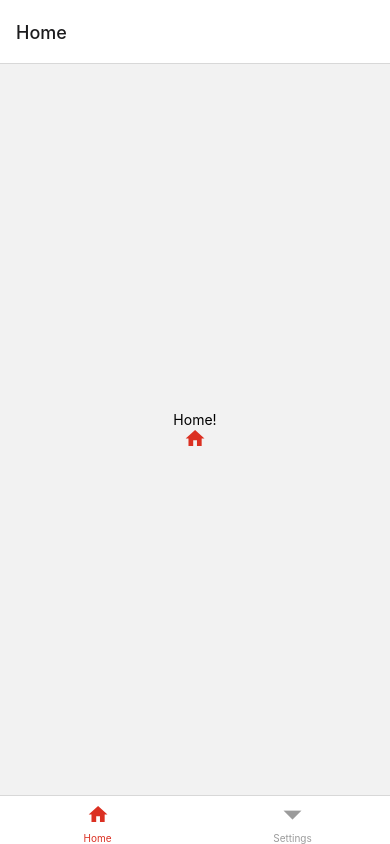
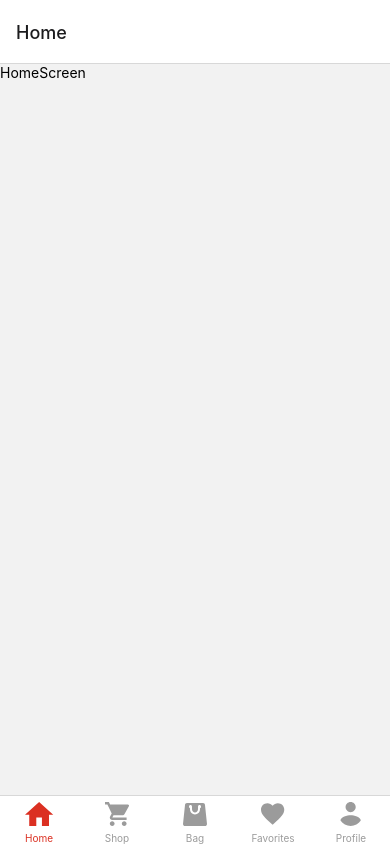
Before and after one commit to David510V/E-Commerce, a React Native app: screen / in a window 390 px wide. Built offline with nearby package versions, Linux system fonts and the light colour scheme.

Commit message:
Finishing the navigation bar with the svgs

```diff
--- a/App.tsx
+++ b/App.tsx
@@ -24,55 +24,13 @@ import { NavigationContainer } from '@react-navigation/native';
 import { createNativeStackNavigator } from '@react-navigation/native-stack';
 import { createBottomTabNavigator } from '@react-navigation/bottom-tabs';
 import { HomeIcon } from './src/assets/svgs/HomeIcon';
-
-function HomeScreen() {
-  return (
-    <View style={{ flex: 1, justifyContent: 'center', alignItems: 'center' }}>
-      <Text>Home!</Text>
-      <View>
-                <View>
-                  <HomeIcon height={20} width={20} color='#DB3022'/>
-                </View>
-              </View>
-    </View>
-  );
-}
-
-function SettingsScreen() {
-  return (
-    <View style={{ flex: 1, justifyContent: 'center', alignItems: 'center' }}>
-      <Text>Settings!</Text>
-    </View>
-  );
-}
-
-const Tab = createBottomTabNavigator();
+import AppNavigator from './src/navigation/AppNavigator';
 
 const App = () => {
 
 
     return (
-
-      <NavigationContainer>
-      <Tab.Navigator
-         screenOptions={({ route }) => ({
-          tabBarActiveTintColor: '#DB3022',
-          tabBarInactiveTintColor: '#9B9B9B',
-        })}
-      >
-        <Tab.Screen name="Home" component={HomeScreen} options={{
-
-        tabBarIcon: ({color, focused}) => (
-          <View>
-            <View>
-              <HomeIcon height={20} width={20} color={focused ? "#DB3022" : "#9B9B9B"}/>
-            </View>
-          </View>
-          )
-      }}/>
-        <Tab.Screen name="Settings" component={SettingsScreen} />
-      </Tab.Navigator>
-    </NavigationContainer>
+      <AppNavigator/>
     );
 };
 
--- a/package.json
+++ b/package.json
@@ -6,7 +6,6 @@
     "android": "react-native run-android",
     "ios": "react-native run-ios",
     "start": "react-native start",
-    "test": "jest",
     "prepare": "husky install",
     "lint": "eslint --ext .tsx --ext .ts src/",
     "lint-fix": "eslint --ext .tsx --ext .ts src/ --fix",
@@ -69,10 +68,5 @@
     "./src/**": [
       "prettier --write ."
     ]
-  },
-  "husky": {
-    "hooks": {
-      "pre-commit": "lint-staged"
-    }
   }
 }
--- /dev/null
+++ b/src/assets/svgs/BagIcon.tsx
@@ -0,0 +1,15 @@
+import React from 'react';
+import Svg, { Path } from "react-native-svg";
+import { SvgProps } from '../../interface';
+
+export const BagIcon = ({
+  color,
+  width,
+  height,
+}: SvgProps) => {
+  return (
+   <Svg width={width} height={height} viewBox="0 0 24 23" fill="none">
+    <Path fillRule="evenodd" fill={color} d="M23.953 20.4658L22 2.09091C22 0.935682 21.105 0 20 0H12H4C2.895 0 2 0.935682 2 2.09091L0.0469999 20.4658C0.0179999 20.609 0 20.7565 0 20.9091C0 22.0643 0.895 23 2 23H12H22C23.105 23 24 22.0643 24 20.9091C24 20.7565 23.982 20.609 23.953 20.4658ZM17 5.13109V6.27273C17 9.15505 14.757 11.5 12 11.5C9.243 11.5 7 9.15505 7 6.27273V5.13109C6.419 4.91573 6 4.34073 6 3.65909C6 2.79345 6.672 2.09091 7.5 2.09091C8.328 2.09091 9 2.79345 9 3.65909V6.27273C9 8.00191 10.346 9.40909 12 9.40909C13.654 9.40909 15 8.00191 15 6.27273V3.65909C15 2.79345 15.672 2.09091 16.5 2.09091C17.328 2.09091 18 2.79345 18 3.65909C18 4.34073 17.581 4.91573 17 5.13109Z"/>
+   </Svg>
+  );
+};
--- /dev/null
+++ b/src/assets/svgs/FavoritesIcon.tsx
@@ -0,0 +1,20 @@
+import React from 'react';
+import Svg, { Path } from "react-native-svg";
+
+interface SvgProps {
+  color: string;
+  width: number;
+  height: number;
+}
+
+export const FavoritesIcon = ({
+  color,
+  width,
+  height,
+}: SvgProps) => {
+  return (
+   <Svg width={width} height={height} viewBox="0 0 27 24" fill="none">
+    <Path fillRule="evenodd" fill={color} d="M13.079 24L11.1826 22.2736C4.44687 16.1657 0 12.1373 0 7.19346C0 3.16512 3.16512 0 7.19346 0C9.46921 0 11.6534 1.0594 13.079 2.73351C14.5046 1.0594 16.6888 0 18.9646 0C22.9929 0 26.158 3.16512 26.158 7.19346C26.158 12.1373 21.7112 16.1657 14.9755 22.2866L13.079 24Z"/>
+    </Svg>
+  );
+};
--- a/src/assets/svgs/HomeIcon.tsx
+++ b/src/assets/svgs/HomeIcon.tsx
@@ -1,20 +1,20 @@
-import React from "react";
-import Svg, {Path} from "react-native-svg"
-
-interface SvgProps {
-    color:string,
-    width:number,
-    height:number
-}
-
-export const HomeIcon = ({color='#9B9B9B', width=10, height=10} : SvgProps) => {
+import React from 'react';
+import Svg, { Path } from "react-native-svg";
+import { SvgProps } from '../../interface';
+export const HomeIcon = ({
+  focused,
+  color,
+  width,
+  height,
+}: SvgProps) => {
     return (
-        <Svg width={width} height={height} viewBox="0 0 30 26" >
-        <Path
+      <Svg width={width} height={height} viewBox="0 0 30 26">
+      <Path
         fillRule="evenodd"
         d="M12.2941 25V16.5294H17.9412V25H25V13.7059H29.2353L15.1176 1L1 13.7059H5.23529V25H12.2941Z"
-        fill={color}/>
-        </Svg>
+        fill={color}
+      />
+    </Svg>
+    )
 
-    )
-}
+};
--- /dev/null
+++ b/src/assets/svgs/ProfileIcon.tsx
@@ -0,0 +1,21 @@
+import React from 'react';
+import Svg, { Path } from "react-native-svg";
+
+interface SvgProps {
+  color: string;
+  width: number;
+  height: number;
+}
+
+export const ProfileIcon = ({
+  color,
+  width,
+  height,
+}: SvgProps) => {
+  return (
+    <Svg width={width} height={height} viewBox="0 0 21 24" fill="none">
+    <Path fillRule="evenodd" fill={color} d="M10.1408 0C12.9465 0 15.2113 2.26479 15.2113 5.07042C15.2113 7.87606 12.9465 10.1408 10.1408 10.1408C7.3352 10.1408 5.07041 7.87606 5.07041 5.07042C5.07041 2.26479 7.3352 0 10.1408 0ZM10.1408 24C6.06212 24 2.25463 21.9566 0 18.5577C0.0507042 15.1943 6.76056 13.3521 10.1408 13.3521C13.5042 13.3521 20.231 15.1943 20.2817 18.5577C18.0271 21.9566 14.2196 24 10.1408 24Z"/>
+    </Svg>
+
+  );
+};
--- /dev/null
+++ b/src/assets/svgs/ShopIcon.tsx
@@ -0,0 +1,16 @@
+import React from 'react';
+import Svg, { Path } from "react-native-svg";
+import { SvgProps } from '../../interface';
+
+export const ShopIcon = ({
+  color,
+  width,
+  height,
+}: SvgProps) => {
+  return (
+    <Svg width={width} height={height} viewBox="0 0 24 24"  >
+    <Path fillRule="evenodd" fill={color} d="M7.20001 19.2C5.88001 19.2 4.81201 20.28 4.81201 21.6C4.81201 22.92 5.88001 24 7.20001 24C8.52001 24 9.60001 22.92 9.60001 21.6C9.60001 20.28 8.52001 19.2 7.20001 19.2ZM0 0V2.4H2.4L6.72 11.508L5.1 14.448C4.908 14.784 4.8 15.18 4.8 15.6C4.8 16.92 5.88 18 7.2 18H21.6V15.6H7.704C7.536 15.6 7.404 15.468 7.404 15.3L7.44 15.156L8.52 13.2H17.46C18.36 13.2 19.152 12.708 19.56 11.964L23.856 4.176C24.0574 3.80346 24.0482 3.35248 23.8318 2.98847C23.6153 2.62445 23.2235 2.40098 22.8 2.4H5.052L3.924 0H0V0ZM19.2 19.2C17.88 19.2 16.812 20.28 16.812 21.6C16.812 22.92 17.88 24 19.2 24C20.52 24 21.6 22.92 21.6 21.6C21.6 20.28 20.52 19.2 19.2 19.2Z"/>
+    </Svg>
+
+  );
+};
--- /dev/null
+++ b/src/interface.tsx
@@ -0,0 +1,6 @@
+export interface SvgProps {
+    focused:boolean
+    color: string;
+    width: number;
+    height: number;
+  }
--- a/src/navigation/AppNavigator.tsx
+++ b/src/navigation/AppNavigator.tsx
@@ -1,50 +1,123 @@
-import React from "react";
-import {
-    SafeAreaView,
-    ScrollView,
-    StatusBar,
-    StyleSheet,
-    Text,
-    useColorScheme,Button,
-    View,
-} from 'react-native';
+import React from 'react';
+import { View } from "react-native";
 
-import { NavigationContainer } from "@react-navigation/native";
-import { createBottomTabNavigator } from '@react-navigation/bottom-tabs';
-import { HomeIcon } from "../assets/svgs/HomeIcon";
-import HomeScreen from "../screens/Home/Home";
-import CategoriesScreen from "../screens/Shop/Categories";
-import FavoriesScreen from "../screens/Favorites/Favotires";
-import ProfileScreen from "../screens/Profile/Profile";
-import BagScreen from "../screens/Bag/Bag";
-import ShopScreen from "../screens/Shop/Categories";
+import { NavigationContainer } from '@react-navigation/native';
+import { createBottomTabNavigator } from "@react-navigation/bottom-tabs";
+
+import HomeScreen from '../screens/Home/Home';
+import CategoriesScreen from '../screens/Shop/Shop';
+import FavoritesScreen from '../screens/Favorites/Favotires';
+import ProfileScreen from '../screens/Profile/Profile';
+import BagScreen from '../screens/Bag/Bag';
+import ShopScreen from '../screens/Shop/Shop';
+
+import { HomeIcon } from '../assets/svgs/HomeIcon';
+import { ShopIcon } from '../assets/svgs/ShopIcon';
+import { BagIcon } from '../assets/svgs/BagIcon';
+import { FavoritesIcon } from '../assets/svgs/FavoritesIcon';
+import { ProfileIcon } from '../assets/svgs/ProfileIcon';
+
 const Tab = createBottomTabNavigator();
 const AppNavigator = () => {
-
-
   return (
-
     <NavigationContainer>
       <Tab.Navigator
-         screenOptions={({ route }) => ({
-          tabBarActiveTintColor: '#DB3022',
-          tabBarInactiveTintColor: '#9B9B9B',
+        screenOptions={({ }) => ({
+          tabBarActiveTintColor: "#DB3022",
+          tabBarInactiveTintColor: "#9B9B9B",
         })}
       >
-        <Tab.Screen name="Home" component={HomeScreen} options={{
-
-        tabBarIcon: ({color, focused}) => (
+        <Tab.Screen
+          name="Home"
+          component={HomeScreen}
+          options={{
+            tabBarIcon: ({focused }) => (
               <View>
                 <View>
-              <HomeIcon height={20} width={20} color={focused ? "#DB3022" : "#9B9B9B"}/>
+                  <HomeIcon
+                    height={26}
+                    width={30}
+                    focused={focused}
+                    color={focused ? "#DB3022" : "#9B9B9B"}
+                  />
                 </View>
               </View>
-          )
-      }}/>
-
+            ),
+          }}
+        />
+        <Tab.Screen
+          name="Shop"
+          component={ShopScreen}
+          options={{
+            tabBarIcon: ({focused }) => (
+              <View>
+                <View>
+                  <ShopIcon
+                    height={24}
+                    width={24}
+                    focused = {focused}
+                    color={focused ? "#DB3022" : "#9B9B9B"}
+                  />
+                </View>
+              </View>
+            ),
+          }}
+        />
+         <Tab.Screen
+          name="Bag"
+          component={BagScreen}
+          options={{
+            tabBarIcon: ({focused }) => (
+              <View>
+                <View>
+                  <BagIcon
+                    focused
+                    height={23}
+                    width={24}
+                    color={focused ? "#DB3022" : "#9B9B9B"}
+                  />
+                </View>
+              </View>
+            ),
+          }}
+        />
+         <Tab.Screen
+          name="Favorites"
+          component={FavoritesScreen}
+          options={{
+            tabBarIcon: ({focused }) => (
+              <View>
+                <View>
+                  <FavoritesIcon
+                    height={24}
+                    width={24}
+                    color={focused ? "#DB3022" : "#9B9B9B"}
+                  />
+                </View>
+              </View>
+            ),
+          }}
+        />
+         <Tab.Screen
+          name="Profile"
+          component={ProfileScreen}
+          options={{
+            tabBarIcon: ({focused }) => (
+              <View>
+                <View>
+                  <ProfileIcon
+                    height={24}
+                    width={24}
+                    color={focused ? "#DB3022" : "#9B9B9B"}
+                  />
+                </View>
+              </View>
+            ),
+          }}
+        />
       </Tab.Navigator>
     </NavigationContainer>
   );
 };
 
-export default AppNavigator
+export default AppNavigator;
--- a/src/screens/Favorites/Favotires.tsx
+++ b/src/screens/Favorites/Favotires.tsx
@@ -1,8 +1,8 @@
 import React from "react";
 import { Text } from "react-native";
 import { styles } from "./styles";
-const FavoriesScreen = () => {
-  return <Text style={styles.text}>FavoriesScreen</Text>;
+const FavoritesScreen = () => {
+  return <Text style={styles.text}>FavoritesScreen</Text>;
 };
 
-export default FavoriesScreen;
+export default FavoritesScreen;
```
Also changed, not shown: .eslintrc.js, src/screens/Shop/Shop.tsx (renamed from src/screens/Shop/Categories.tsx), 1 other file (tests, documents, lock files or other folders). Lines whose indentation alone changed are shown as unchanged.
